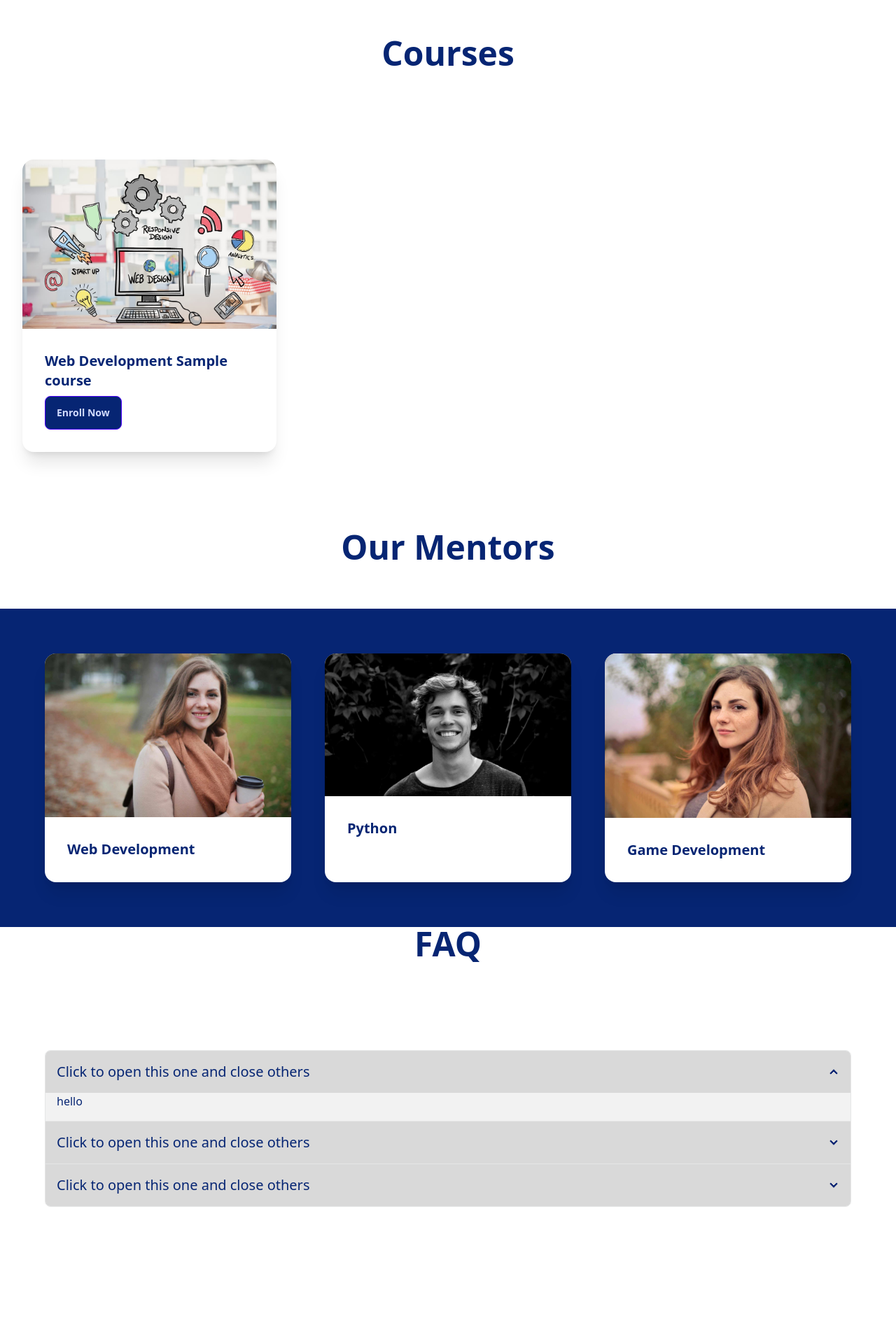
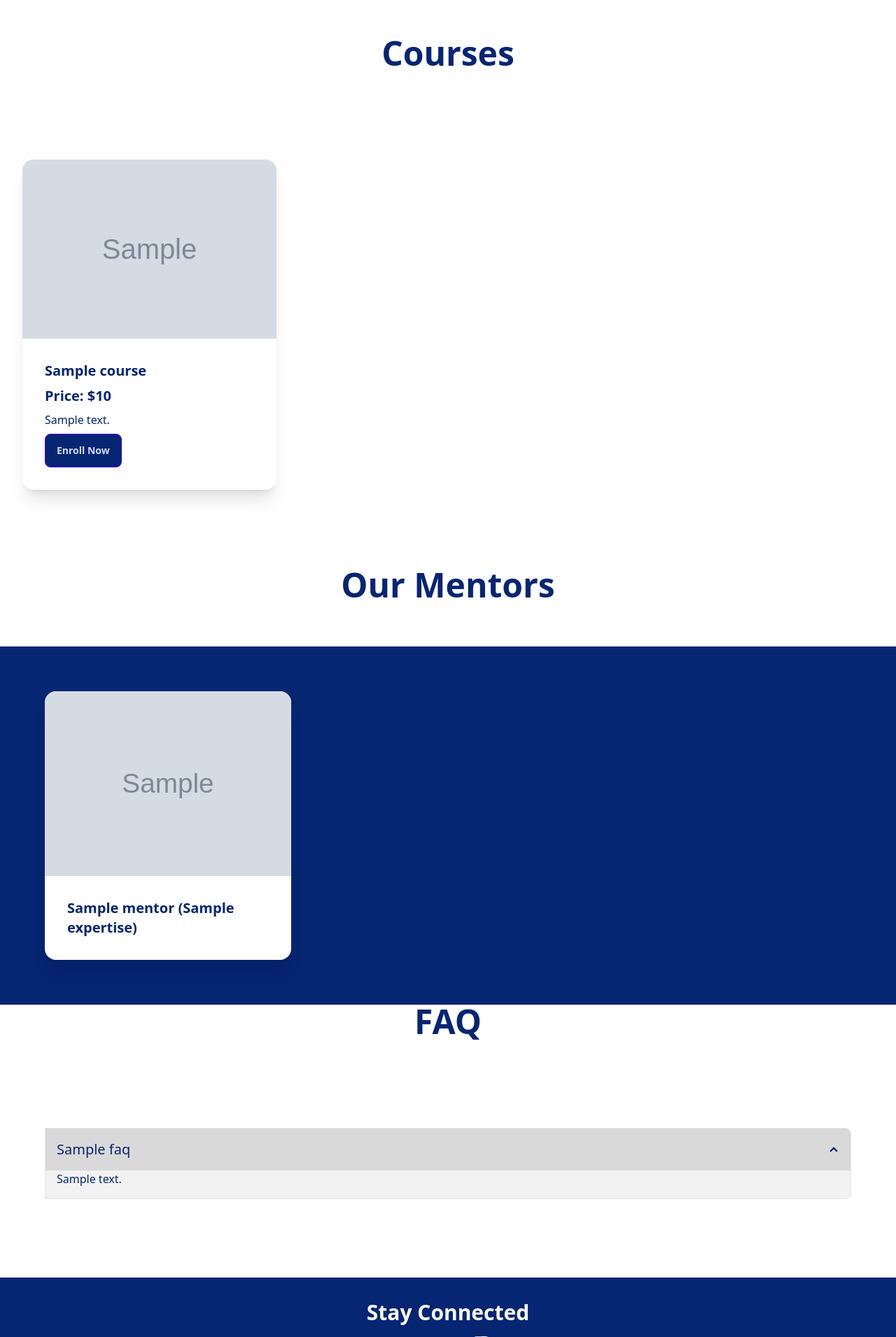
Before and after one commit to saleheen110282/Brain-Boost, a Django app: template brainboost/myapp/templates/index.html in a window 1280 px wide. Shown: the part 760-2671 px from the top of the page at 70% size. Before the commit the page ends 2485 px from the top, so only its background shows below. Run offline with Django 3.2, Linux system fonts and the light colour scheme; the template is opened without the code that fills it: most values are stand-ins (such as "Sample title", 1, 10 or a date in 2020); grey boxes marked "Sample" are stand-in pictures; some libraries are stand-ins or nearby versions.

Commit message:
update home

```diff
--- a/brainboost/brainboost/urls.py
+++ b/brainboost/brainboost/urls.py
@@ -36,10 +36,11 @@ urlpatterns = [
     path('success/', views.success, name='success'),
     path('quiz/', views.quiz_view, name='quiz'),
     path('course/<int:item_id>/', views.course_page_view, name='course'),
-    path('course/', views.course_page_view1, name='course1'),
+    # path('course/<int:item_id>/', views.course_page_view, name='course'),
+    # path('course/', views.course_page_view1, name='course1'),
     path('projectpage/', views.projectpage, name='projectpage'),
     path('quizresult/', views.quizresult, name='quizresult'),
-]
+] + static(settings.MEDIA_URL, document_root=settings.MEDIA_ROOT)
 
 if settings.DEBUG:
     urlpatterns += static(settings.STATIC_URL, document_root=settings.STATIC_ROOT)
--- a/brainboost/myapp/templates/index.html
+++ b/brainboost/myapp/templates/index.html
@@ -96,7 +96,8 @@
             {% if user.is_authenticated %}
             <p style="float: right; margin-top: 20px; margin-right: 30px;"><b>Hello {{user.username}}!</b></p>
             {% endif %}
-            <h1 class="text-6xl md:text-8xl py-32 md:py-60 font-bold text-center">Be the next coder <br> with us</h1>
+            <h1 class="text-6xl md:text-8xl py-32 md:py-60 font-bold text-center" style="color: #062573;">Be the next coder <br> with us</h1>
+
         </div>
     </header>
 
@@ -105,92 +106,114 @@
         <!-- Courses Section -->
 <h2 class="text-5xl text-center font-bold my-16">Courses</h2>
 <section class="grid grid-cols-1 md:grid-cols-3 gap-16 py-16 mx-8">
-            <!-- Web Dev -->
+    {% for course in courses %}
     <div class="card bg-base-100 w-full shadow-xl mb-12">
-                <figure>
-                    <img src="{% static 'images/web-dev.jpeg' %}" alt="web dev" />
+        <figure class="h-64 w-full">
+            <img src="{{ course.image.url }}" alt="{{ course.title }}" class="w-full h-full object-cover" /> <!-- Added fixed size and object-cover -->
         </figure>
         <div class="card-body">
-                    <h2 class="card-title font-bold">Web Development {{course.title}}</h2>
+            <h2 class="card-title font-bold">{{ course.title }}</h2>
+            <p class="text-xl font-semibold text-[#062573]">Price: ${{ course.price }}</p>  <!-- Display price -->
+            <p>{{ course.description }}</p>  <!-- Display description -->
+
             {% if user.is_authenticated %}
             <a href="{% url 'payment' %}">
-                        <!-- Redirect to payment page if authenticated -->
                 <button class="btn btn-primary bg-[#062573]">Enroll Now</button>
             </a>
             {% else %}
             <a href="{% url 'login' %}">
-                        <!-- Redirect to login page if not authenticated -->
                 <button class="btn btn-primary bg-[#062573]">Enroll Now</button>
             </a>
             {% endif %}
         </div>
     </div>
-            <!-- Other cards follow similar structure -->
+    {% endfor %}
 </section>
+
     </main>
 
     <!-- Mentors Section -->
     <h2 class="text-5xl text-center mb-16 font-bold">Our Mentors</h2>
+
+<!-- Displaying session information -->
+<!--<p>Welcome, {{ username }} (ID: {{ user_id }})</p>-->
+
 <section class="grid grid-cols-1 md:grid-cols-3 gap-12 bg-[#062573] p-16 text-white">
+    {% for mentor in mentors %}
     <div class="card bg-base-100 w-full shadow-xl">
         <figure>
-                <img src="{% static 'images/person-1.jpeg' %}" alt="person-1" />
+            <img src="{{ mentor.image.url }}" alt="{{ mentor.name }}" />
         </figure>
         <div class="card-body">
             <a href="payment.html">
-                    <h2 class="card-title font-bold text-[#062573]">Web Development</h2>
+                <h2 class="card-title font-bold text-[#062573]">{{mentor.name}} ({{mentor.expertise}})</h2>
             </a>
         </div>
     </div>
+    {% endfor %}
+</section>
 
-        <div class="card bg-base-100 w-full shadow-xl">
-            <figure>
-                <img src="{% static 'images/person-2.jpeg' %}" alt="person-2" />
-            </figure>
-            <div class="card-body">
-                <h2 class="card-title font-bold text-[#062573]">Python</h2>
-            </div>
-        </div>
-
-        <div class="card bg-base-100 w-full shadow-xl">
-            <figure>
-                <img src="{% static 'images/person-3.jpeg' %}" alt="person-3" />
-            </figure>
-            <div class="card-body">
-                <a href="payment.html">
-                    <h2 class="card-title font-bold text-[#062573]">Game Development</h2>
-                </a>
-            </div>
-        </div>
-    </section>
 
     <!-- FAQ Section -->
     <h2 class="text-5xl text-center font-bold mb-16">FAQ</h2>
 <section class="mb-12 p-16">
     <div class="join join-vertical w-full">
+        {% for faq in faqs %}
         <div class="collapse collapse-arrow join-item border-base-300 border">
-                <input type="radio" name="my-accordion-4" checked="checked" />
-                <div class="collapse-title text-xl font-medium bg-[#D9D9D9]">Click to open this one and close others</div>
+            <input type="radio" name="my-accordion-4" id="faq-{{ forloop.counter }}" {% if forloop.counter == 1 %}checked="checked"{% endif %} />
+            <label for="faq-{{ forloop.counter }}" class="collapse-title text-xl font-medium bg-[#D9D9D9]">{{ faq.question }}</label>
             <div class="collapse-content bg-[#F2F2F2]">
-                    <p>hello</p>
+                <p>{{ faq.answer }}</p>
             </div>
         </div>
-            <div class="collapse collapse-arrow join-item border-base-300 border">
-                <input type="radio" name="my-accordion-4" />
-                <div class="collapse-title text-xl font-medium bg-[#D9D9D9]">Click to open this one and close others</div>
-                <div class="collapse-content bg-[#F2F2F2]">
-                    <p>hello</p>
+        {% endfor %}
+    </div>
+</section>
+    <!-- Footer Section -->
+<footer class="bg-[#062573] text-white py-8">
+    <div class="container mx-auto text-center">
+        <h2 class="text-3xl font-bold mb-4">Stay Connected</h2>
+        <div class="flex justify-center space-x-4 mb-4">
+            <a href="https://www.facebook.com" target="_blank" class="text-white hover:text-gray-300">
+                <svg xmlns="http://www.w3.org/2000/svg" class="h-8 w-8" fill="currentColor" viewBox="0 0 24 24">
+                    <path d="M12 2.04c-5.53 0-10 4.47-10 10 0 4.99 3.66 9.12 8.44 9.88v-6.99h-2.54v-2.89h2.54v-2.17c0-2.5 1.48-3.87 3.68-3.87 1.06 0 2.16.19 2.16.19v2.36h-1.22c-1.2 0-1.57.74-1.57 1.5v1.78h2.64l-.42 2.89h-2.22v6.99C18.34 21.12 22 16.99 22 12c0-5.53-4.47-10-10-10z"/>
+                </svg>
+            </a>
+            <a href="https://www.twitter.com" target="_blank" class="text-white hover:text-gray-300">
+                <svg xmlns="http://www.w3.org/2000/svg" class="h-8 w-8" fill="currentColor" viewBox="0 0 24 24">
+                    <path d="M23.954 4.569c-.885.392-1.83.656-2.825.775 1.014-.609 1.794-1.57 2.165-2.724-.951.56-2.005.973-3.127 1.193-.895-.955-2.173-1.55-3.595-1.55-2.717 0-4.926 2.209-4.926 4.926 0 .386.043.761.127 1.124C7.691 8.094 4.066 6.13 1.64 3.161c-.427.732-.666 1.577-.666 2.486 0 1.715.87 3.215 2.189 4.097-.807-.026-1.566-.247-2.229-.616v.062c0 2.4 1.706 4.396 3.964 4.857-.414.112-.848.171-1.293.171-.316 0-.623-.031-.924-.087.623 1.95 2.433 3.374 4.58 3.413-1.678 1.315-3.783 2.103-6.067 2.103-.394 0-.785-.023-1.173-.069 2.166 1.39 4.739 2.196 7.482 2.196 8.988 0 13.887-7.434 13.887-13.887 0-.211 0-.422-.015-.631.952-.687 1.776-1.55 2.43-2.53l-.047-.02z"/>
+                </svg>
+            </a>
+            <a href="https://www.instagram.com" target="_blank" class="text-white hover:text-gray-300">
+                <svg xmlns="http://www.w3.org/2000/svg" class="h-8 w-8" fill="currentColor" viewBox="0 0 24 24">
+                    <path d="M12 2.162c3.338 0 3.745.013 5.071.073 1.325.061 2.386.29 3.078 1.009.692.719.95 1.753 1.009 3.078.061 1.326.073 1.733.073 5.071s-.013 3.745-.073 5.071c-.059 1.325-.317 2.359-1.009 3.078-.692.719-1.754.95-3.078 1.009-1.326.061-1.733.073-5.071.073s-3.745-.013-5.071-.073c-1.325-.059-2.386-.29-3.078-1.009-.692-.719-.95-1.753-1.009-3.078C2.162 16.745 2.15 16.338 2.15 13s.013-3.745.073-5.071c.061-1.325.29-2.386 1.009-3.078C4.46 2.453 5.494 2.13 6.819 2.07 8.145 2.013 8.552 2 12 2zm0-2c-3.4 0-3.83.014-5.18.074C5.58.074 4.46.482 3.51 1.43 2.56 2.38 2.15 3.51 2.074 4.82 2.014 6.17 2 6.55 2 10s.014 3.83.074 5.18c.059 1.32.487 2.44 1.43 3.51 1.06 1.06 2.19 1.356 3.51 1.43 1.36.06 1.77.074 5.18.074s3.83-.014 5.18-.074c1.32-.059 2.44-.487 3.51-1.43 1.06-1.06 1.356-2.19 1.43-3.51.06-1.36.074-1.77.074-5.18s-.014-3.83-.074-5.18c-.06-1.32-.487-2.44-1.43-3.51C18.44.482 17.32.074 16.18 0 14.83 0 14.4 0 12 0zM12 5.838a6.162 6.162 0 1 0 0 12.324 6.162 6.162 0 0 0 0-12.324zM12 9.704a2.296 2.296 0 1 1 0 4.592 2.296 2.296 0 0 1 0-4.592zm6.004-2.034a1.44 1.44 0 1 1-2.878 0 1.44 1.44 0 0 1 2.878 0z"/>
+                </svg>
+            </a>
+        </div>
+        <p class="text-sm mb-4">© 2024 Brain Boost. All rights reserved.</p>
+        <div class="flex justify-center space-x-4">
+            <a href="" class="text-white hover:text-gray-300">Terms of Service</a>
+            <span>|</span>
+            <a href="" class="text-white hover:text-gray-300">Privacy Policy</a>
         </div>
     </div>
-            <div class="collapse collapse-arrow join-item border-base-300 border">
-                <input type="radio" name="my-accordion-4" />
-                <div class="collapse-title text-xl font-medium bg-[#D9D9D9]">Click to open this one and close others</div>
-                <div class="collapse-content bg-[#F2F2F2]">
-                    <p>hello</p>
-                </div>
-            </div>
-        </div>
-    </section>
+</footer>
+
+<script>
+    // Optionally, if you want to customize behavior
+    document.querySelectorAll('.collapse-title').forEach(item => {
+        item.addEventListener('click', () => {
+            // Logic for accordion behavior
+            const content = item.nextElementSibling;
+            if (content.style.display === "block") {
+                content.style.display = "none";
+            } else {
+                content.style.display = "block";
+            }
+        });
+    });
+</script>
+
 </body>
 
 </html>
```
Also changed, not shown: brainboost/myapp/admin.py (+4 -4 lines), brainboost/myapp/models.py (+23 -0 lines), brainboost/myapp/templates/Coursepage.html (+19 -27 lines), brainboost/myapp/templates/payment.html (+6 -1 lines), brainboost/myapp/views.py (+36 -42 lines), brainboost/db.sqlite3, brainboost/media/courses/images.jpeg (added), brainboost/media/images/a-girl-s-face-with-a-beautiful-smile-a-female-avatar-for-a-website-and-social-net_7hUVv7x.jpg (added), brainboost/media/images/bsuh.PNG (added), brainboost/myapp/migrations/0009_mentor.py (added), brainboost/myapp/migrations/0010_course.py (added), brainboost/myapp/migrations/0011_delete_course.py (added), brainboost/myapp/migrations/0012_faq.py (added), brainboost/myapp/migrations/0013_coursecontent.py (added), 3 more files. Lines whose indentation alone changed are shown as unchanged.
